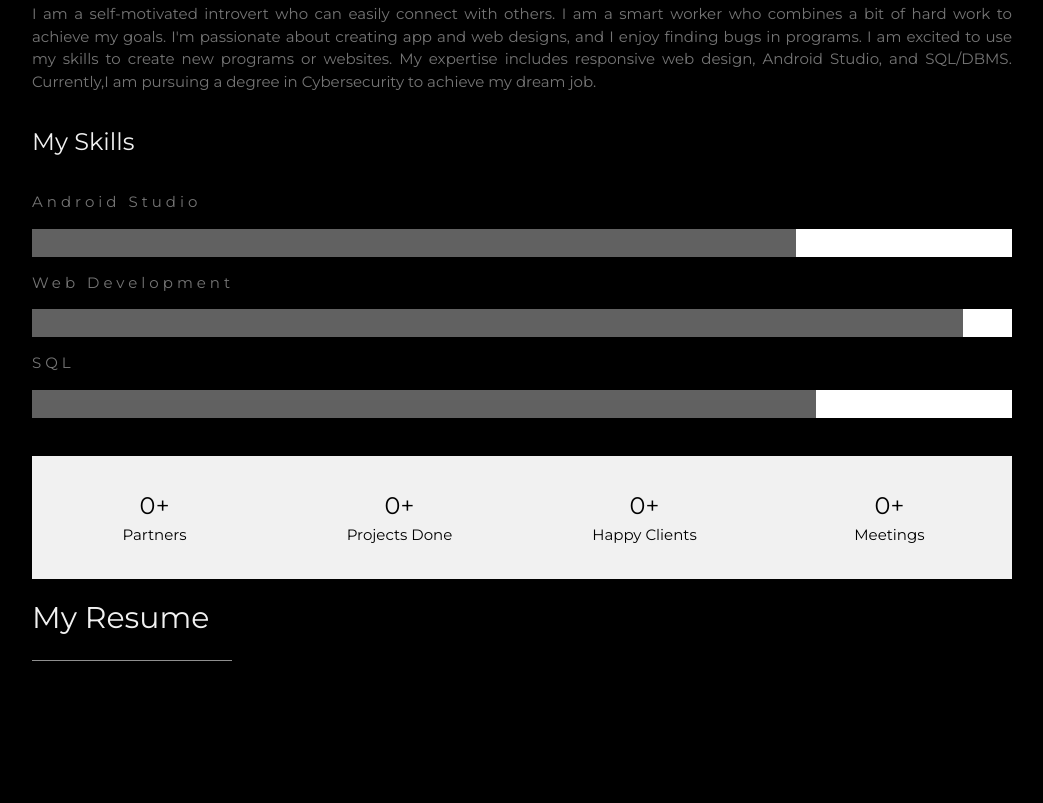
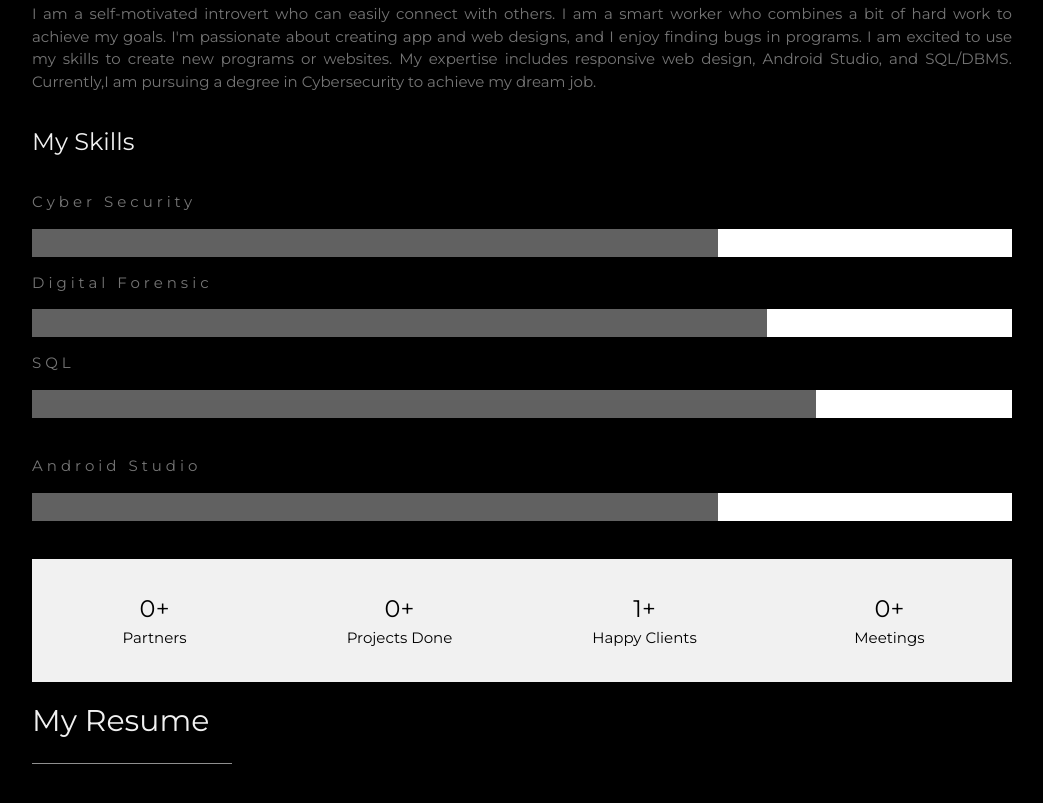
Before and after one commit to Nihar2520/Portfolio, a plain HTML site: page index.html in a window 1280 px wide. Shown: the part 1015-1818 px from the top of the page, without its empty margins (178-1221 px from the left). Drawn offline with nearby package versions, Linux system fonts and the light colour scheme.

Commit message:
index.html

```diff
--- a/index.html
+++ b/index.html
@@ -71,17 +71,21 @@ body, h1,h2,h3,h4,h5,h6 {font-family: "Montserrat", sans-serif}
       I am excited to use my skills to create new programs or websites. My expertise includes responsive web design, Android Studio,
       and SQL/DBMS. Currently,I am pursuing a degree in Cybersecurity to achieve my dream job.</p>
     <h3 class="w3-padding-16 w3-text-light-grey">My Skills</h3>
-    <p class="w3-wide">Android Studio</p>
+    <p class="w3-wide">Cyber Security</p>
     <div class="w3-white">
-      <div class="w3-dark-grey" style="height:28px;width:78%"></div>
+      <div class="w3-dark-grey" style="height:28px;width:70%"></div>
     </div>
-    <p class="w3-wide">Web Development</p>
+    <p class="w3-wide">Digital Forensic</p>
     <div class="w3-white">
-      <div class="w3-dark-grey" style="height:28px;width:95%"></div>
+      <div class="w3-dark-grey" style="height:28px;width:75%"></div>
     </div>
     <p class="w3-wide">SQL</p>
     <div class="w3-white">
       <div class="w3-dark-grey" style="height:28px;width:80%"></div>
+    </div><br>
+     <p class="w3-wide">Android Studio</p>
+    <div class="w3-white">
+      <div class="w3-dark-grey" style="height:28px;width:70%"></div>
     </div><br>
 
     <div class="w3-row w3-center w3-padding-16 w3-section w3-light-grey">
@@ -94,7 +98,7 @@ body, h1,h2,h3,h4,h5,h6 {font-family: "Montserrat", sans-serif}
         Projects Done
       </div>
       <div class="w3-quarter w3-section">
-        <span class="w3-xlarge">0+</span><br>
+        <span class="w3-xlarge">1+</span><br>
         Happy Clients
       </div>
       <div class="w3-quarter w3-section">
```
